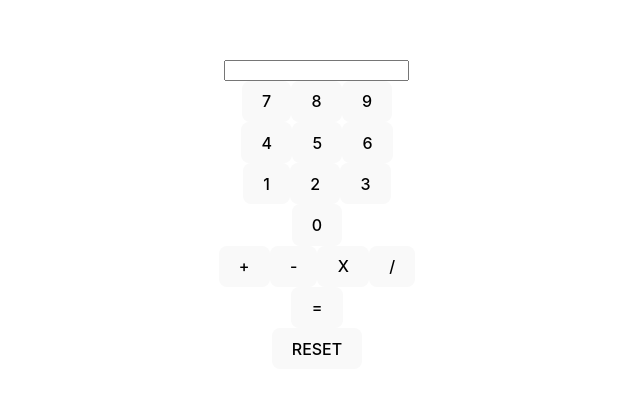
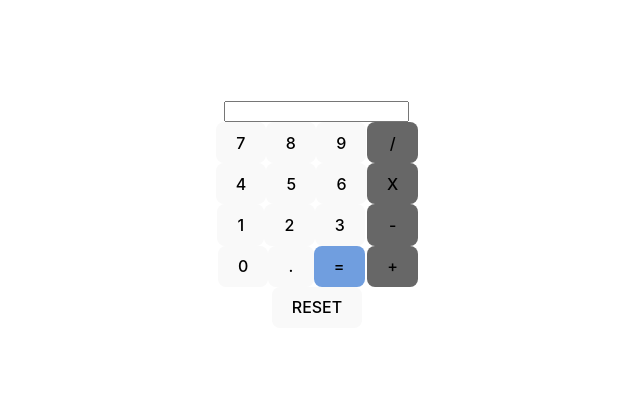
Before and after one commit to floriangarciasoto/3WA-React, a React (Vite) app in the folder calc-app/: page / in a window 1280 px wide. Shown: the part 187-580 px from the top of the page, without its empty margins (323-963 px from the left). Built offline with nearby package versions, Linux system fonts and the light colour scheme.

Commit message:
calc-app: reordered pad + optimized some code

```diff
--- /dev/null
+++ b/calc-app/src/component/Equals/index.jsx
@@ -0,0 +1,42 @@
+import { useCalcContext } from "../../context/useCalcContext";
+import './style.css';
+
+const Equals = () => {
+    const {state,dispatch} = useCalcContext();
+
+    const handleEquals = () => {
+        if (state.prepare.operation === '') {
+            dispatch({
+                type: 'setError',
+                payload: 'Aucune opération entrée avant.'
+            });
+            return;
+        }
+        if (state.screen === '') {
+            dispatch({
+                type: 'setError',
+                payload: 'Champ de saisie vide.'
+            });
+            return;
+        }
+        if (state.prepare.operation === 'div' && parseInt(state.screen) === 0) {
+            dispatch({
+                type: 'setError',
+                payload: 'Attention: division par 0 ! Recommencez le calcul.'
+            });
+            dispatch({
+                type: 'resetCalc'
+            });
+            return;
+        }
+        dispatch({
+            type: 'setResult'
+        })
+    }
+
+    return (
+        <button className="equals" onClick={handleEquals}>=</button>
+    )
+}
+
+export default Equals;
--- /dev/null
+++ b/calc-app/src/component/Equals/style.css
@@ -0,0 +1,3 @@
+.equals {
+    background-color: rgb(112, 158, 223);
+}
--- a/calc-app/src/component/Error/index.jsx
+++ b/calc-app/src/component/Error/index.jsx
@@ -1,5 +1,5 @@
 import { useCalcContext } from "../../context/useCalcContext";
-import './style.css'
+import './style.css';
 
 const Error = () => {
     const {state} = useCalcContext();
@@ -7,7 +7,7 @@ const Error = () => {
     return (
         <>
             {
-                state.error !== '' && <div>{state.error}</div>
+                state.error !== '' && <div className="error">{state.error}</div>
             }
         </>
     )
--- a/calc-app/src/component/Error/style.css
+++ b/calc-app/src/component/Error/style.css
@@ -1 +1,3 @@
-div {color: red;}
+.error {
+    color: red;
+}
--- a/calc-app/src/component/Num/index.jsx
+++ b/calc-app/src/component/Key/index.jsx
@@ -1,24 +1,23 @@
 import { useCalcContext } from "../../context/useCalcContext";
 import propTypes from "prop-types";
 
-const Num = ({n}) => {
-
+const Key = ({k}) => {
     const {_,dispatch} = useCalcContext();
 
-    const handleNum = (e) => {
+    const handleKey = () => {
         dispatch({
             type: 'changeScreen',
-            payload: n
+            payload: k
         })
     }
 
     return (
-        <button onClick={handleNum}>{n}</button>
+        <button onClick={handleKey}>{k}</button>
     )
 }
 
-Num.propTypes = {
-    n: propTypes.number
+Key.propTypes = {
+    k: propTypes.string
 }
 
-export default Num;
+export default Key;
--- /dev/null
+++ b/calc-app/src/component/Operators/index.jsx
@@ -0,0 +1,31 @@
+import { useCalcContext } from "../../context/useCalcContext";
+import './style.css';
+
+const Operators = () => {
+    const {state,dispatch} = useCalcContext();
+
+    const handlePrepareCalc = (calcType) => {
+        if (state.screen === '') {
+            dispatch({
+                type: 'setError',
+                payload: 'Champ de saisie vide.'
+            });
+            return;
+        }
+        dispatch({
+            type: 'prepareCalc',
+            payload: calcType
+        })
+    }
+
+    return (
+        <div className="operators">
+            <button onClick={() => handlePrepareCalc('div')}>/</button>
+            <button onClick={() => handlePrepareCalc('mul')}>X</button>
+            <button onClick={() => handlePrepareCalc('sub')}>-</button>
+            <button onClick={() => handlePrepareCalc('add')}>+</button>
+        </div>
+    )
+}
+
+export default Operators;
--- /dev/null
+++ b/calc-app/src/component/Operators/style.css
@@ -0,0 +1,8 @@
+.operators {
+    display: flex;
+    flex-direction: column;
+}
+
+.operators button {
+    background-color: #676767;
+}
--- a/calc-app/src/component/Pad/index.jsx
+++ b/calc-app/src/component/Pad/index.jsx
@@ -1,52 +1,11 @@
 import { useCalcContext } from "../../context/useCalcContext";
-import Num from "../Num";
+import Equals from "../Equals";
+import Key from "../Key";
+import Operators from "../Operators";
+import './style.css';
 
 const Pad = () => {
-    const {state,dispatch} = useCalcContext();
-
-    const handlePrepareCalc = (calcType) => {
-        if (state.screen === '') {
-            dispatch({
-                type: 'setError',
-                payload: 'Champ de saisie vide.'
-            });
-            return;
-        }
-        dispatch({
-            type: 'prepareCalc',
-            payload: calcType
-        })
-    }
-
-    const handleEquals = () => {
-        if (state.prepare.operation === '') {
-            dispatch({
-                type: 'setError',
-                payload: 'Aucune opération entrée avant.'
-            });
-            return;
-        }
-        if (state.screen === '') {
-            dispatch({
-                type: 'setError',
-                payload: 'Champ de saisie vide.'
-            });
-            return;
-        }
-        if (state.prepare.operation === 'div' && parseInt(state.screen) === 0) {
-            dispatch({
-                type: 'setError',
-                payload: 'Attention: division par 0 ! Recommencez le calcul.'
-            });
-            dispatch({
-                type: 'resetCalc'
-            });
-            return;
-        }
-        dispatch({
-            type: 'setResult'
-        })
-    }
+    const {_,dispatch} = useCalcContext();
 
     const handleReset = () => {
         dispatch({
@@ -55,28 +14,28 @@ const Pad = () => {
     }
 
     const numPad = [
-        [7,8,9],
-        [4,5,6],
-        [1,2,3],
-        [0]
+        ['7','8','9'],
+        ['4','5','6'],
+        ['1','2','3']
     ]
 
     return (
         <>
-            {
-                numPad.map((numArray,numArrayID) => <div key={numArrayID}>{ numArray.map((n,i) => <Num key={i} n={n}/>) }</div>)
-            }
-            <div>
-                <button onClick={() => handlePrepareCalc('add')}>+</button>
-                <button onClick={() => handlePrepareCalc('sub')}>-</button>
-                <button onClick={() => handlePrepareCalc('mul')}>X</button>
-                <button onClick={() => handlePrepareCalc('div')}>/</button>
+            <div className="pad">
+                <div>
+                    {
+                        numPad.map((numArray,numArrayID) => <div key={numArrayID}>{ numArray.map((n,i) => <Key key={i} k={n}/>) }</div>)
+                    }
+                    <div>
+                        <Key k={'0'}/>
+                        <Key k={'.'}/>
+                        <Equals />
+                    </div>
+                </div>
+                <Operators />
             </div>
             <div>
-              <button onClick={handleEquals}>=</button>
-            </div>
-            <div>
-              <button onClick={handleReset}>RESET</button>
+                <button onClick={handleReset}>RESET</button>
             </div>
         </>
     )
--- /dev/null
+++ b/calc-app/src/component/Pad/style.css
@@ -0,0 +1,4 @@
+.pad {
+    display: flex;
+    justify-content: center;
+}
--- a/calc-app/src/reducers/useCalcReducer.jsx
+++ b/calc-app/src/reducers/useCalcReducer.jsx
@@ -76,4 +76,4 @@ const calcReducer = (state,action) => {
     }
 }
 
-export default () => useReducer(calcReducer,calcBaseState)
+export default () => useReducer(calcReducer,calcBaseState);
```
Also changed, not shown: calc-app/src/context/useCalcContext.jsx (+3 -6 lines).
